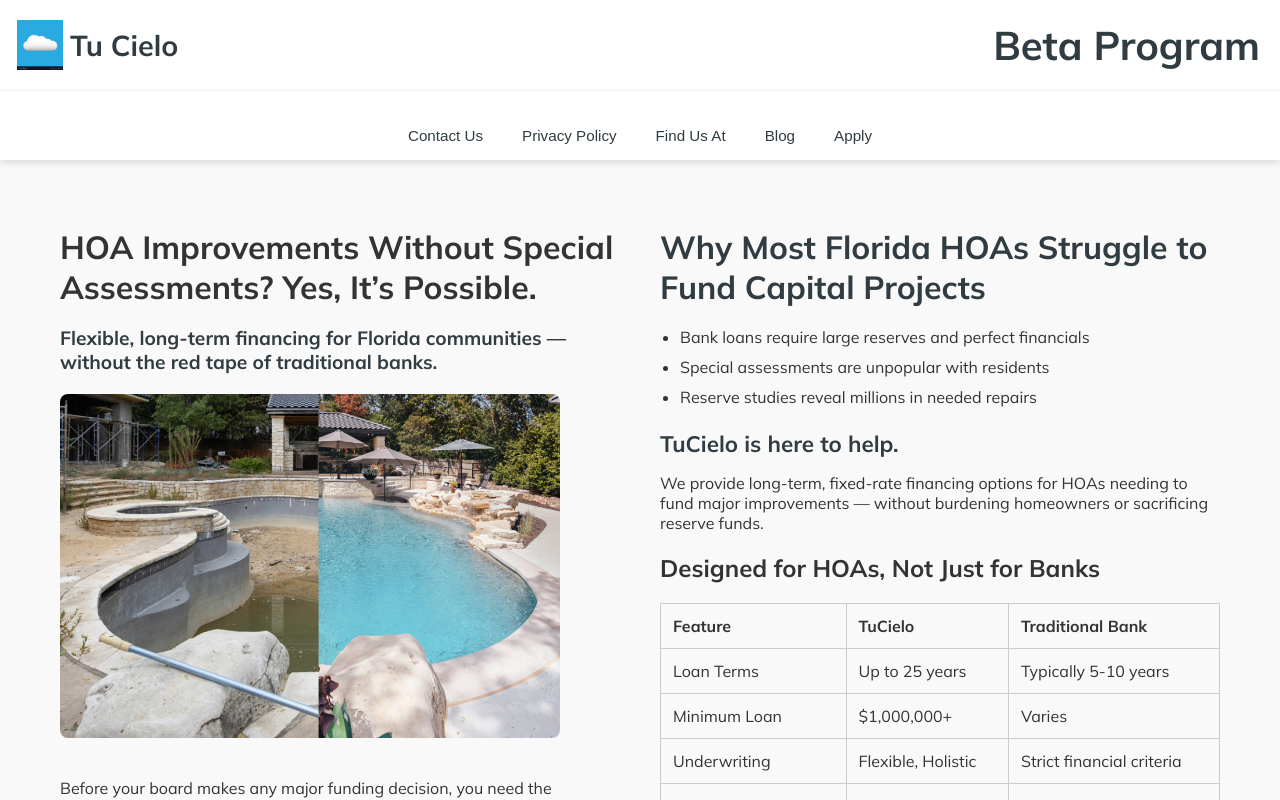
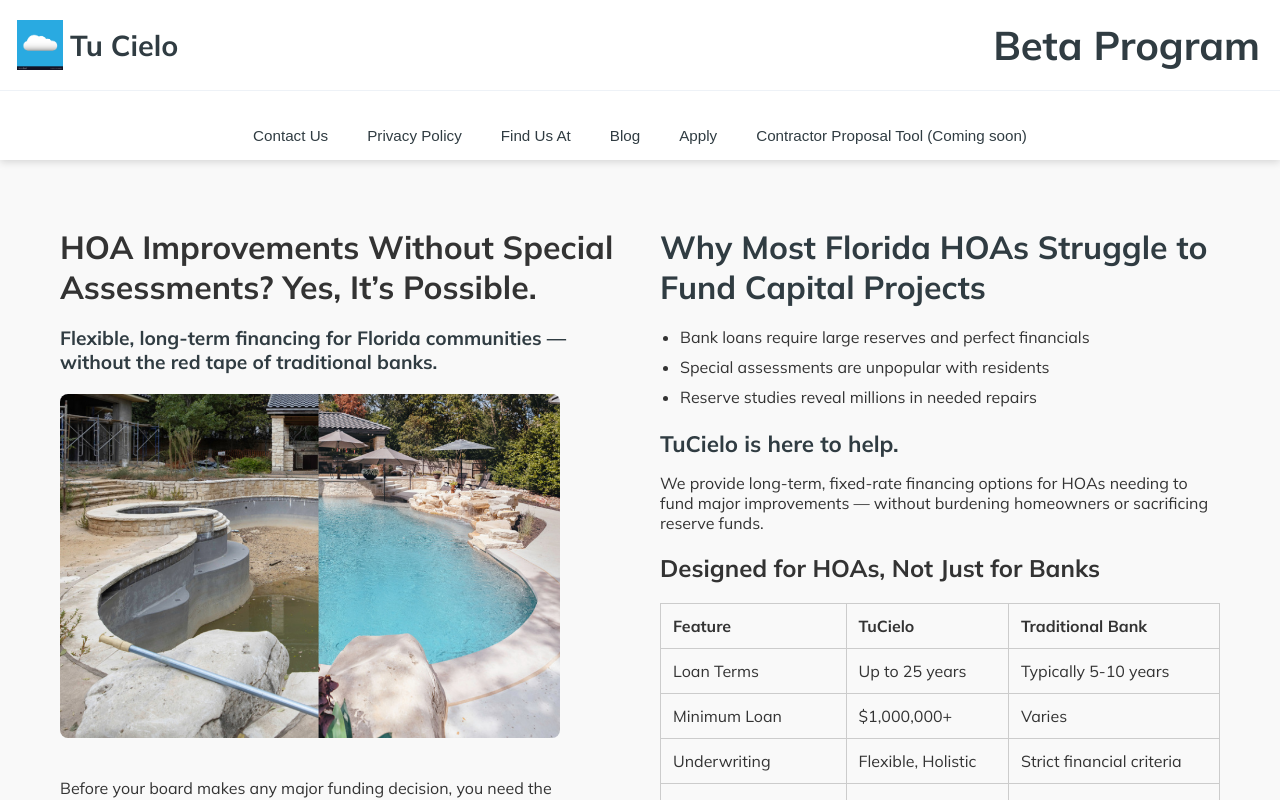
Before and after one commit to MetaCapFin/tu-cielo-site, a React (Create React App) app: page / in a window 1280 px wide. Shown: the top 800 px of the page. Built offline with nearby package versions, Linux system fonts and the light colour scheme.

Commit message:
Update App.js

```diff
--- a/src/App.js
+++ b/src/App.js
@@ -163,6 +163,7 @@ function Homepage() {
         <button className="header-button">Find Us At</button>
         <button className="header-button">Blog</button>
         <button className="header-button">Apply</button>
+        <button className="header-button">Contractor Proposal Tool (Coming soon)</button>
       </div>
       {showPrivacyModal && (
           <div className="modal-overlay" onClick={() => setShowPrivacyModal(false)}>
```
